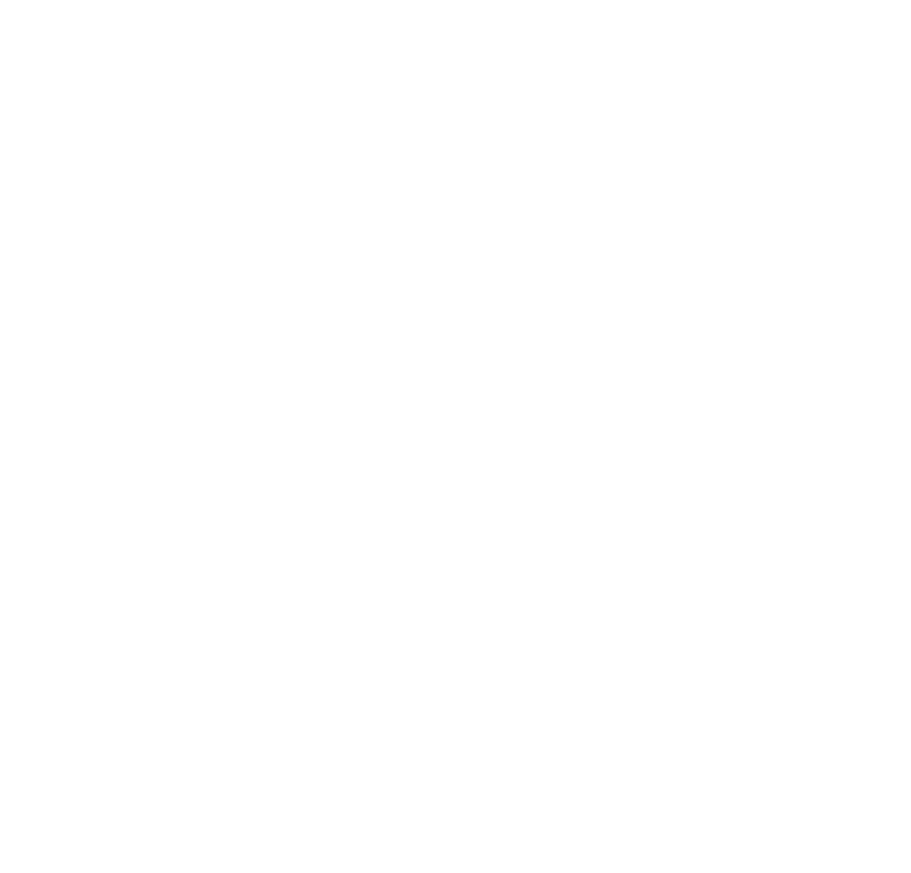
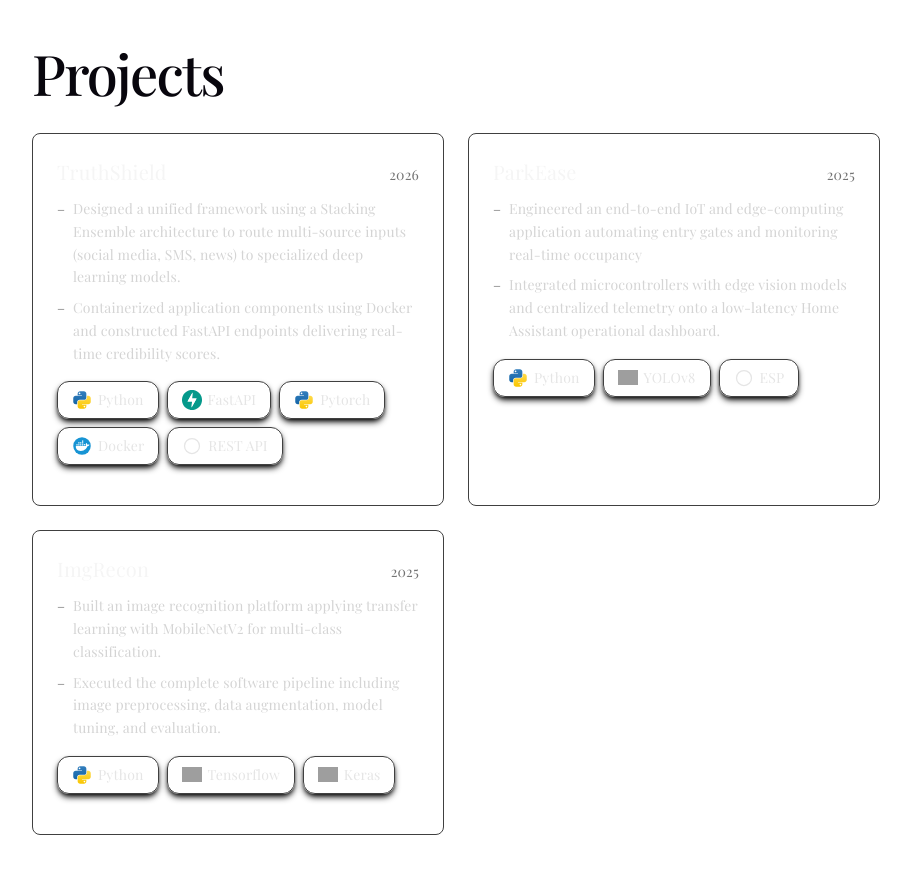
Before and after one commit to YJuDeAd/Portfolio, a React app: page / in a window 1280 px wide. Shown: the part 2620-3493 px from the top of the page, without its empty margins (184-1095 px from the left). Before the commit the page ends 2553 px from the top, so only its background shows below. Built offline with nearby package versions, Linux system fonts and the light colour scheme; grey boxes are pictures that could not be loaded; the HTML template or start-up script is replaced by a standard one.

Commit message:
Projects section almost completed

```diff
--- a/src/pages/Projects.tsx
+++ b/src/pages/Projects.tsx
@@ -1,7 +1,135 @@
+import { DockerIcon, FastAPIIcon, KerasIcon, PlaceholderIcon, PythonIcon, TensorflowIcon, YOLOIcon } from "../assets/icons";
+
+type IconComponent = React.FC<React.SVGProps<SVGSVGElement>> | string;
+
+type tech = {
+  name: string;
+  icon: IconComponent;
+};
+
+type ProjectEntry = {
+  title: string;
+  period: string;
+  bullets: string[];
+  projectLink: string;
+  techstack: tech[];
+};
+
+const project: ProjectEntry[] = [
+  {
+    title: "TruthShield",
+    period: "2026",
+    bullets: [
+      "Designed a unified framework using a Stacking Ensemble architecture to route multi-source inputs (social media, SMS, news) to specialized deep learning models.",
+      "Containerized application components using Docker and constructed FastAPI endpoints delivering real-time credibility scores.",
+    ],
+    // projectLink: "https://github.com/YJuDeAd/TruthShield",
+    projectLink: "",
+    techstack: [
+      {name: "Python", icon: PythonIcon},
+      {name: "FastAPI", icon: FastAPIIcon},
+      {name: "Pytorch", icon: PythonIcon},
+      {name: "Docker", icon: DockerIcon},
+      {name: "REST API", icon: PlaceholderIcon},
+    ],
+  },
+  {
+    title: "ParkEase",
+    period: "2025",
+    bullets: [
+      "Engineered an end-to-end IoT and edge-computing application automating entry gates and monitoring real-time occupancy",
+      "Integrated microcontrollers with edge vision models and centralized telemetry onto a low-latency Home Assistant operational dashboard.",
+    ],
+    // projectLink: "https://github.com/YJuDeAd/parkEase",
+    projectLink: "",
+    techstack: [
+      {name: "Python", icon: PythonIcon},
+      {name: "YOLOv8", icon: YOLOIcon},
+      {name: "ESP", icon: PlaceholderIcon},
+    ],
+  },
+  {
+    title: "ImgRecon",
+    period: "2025",
+    bullets: [
+      "Built an image recognition platform applying transfer learning with MobileNetV2 for multi-class classification.",
+      "Executed the complete software pipeline including image preprocessing, data augmentation, model tuning, and evaluation.",
+    ],
+    // projectLink: "https://github.com/YJuDeAd/ImgRecon",
+    projectLink: "",
+    techstack: [
+      {name: "Python", icon: PythonIcon},
+      {name: "Tensorflow", icon: TensorflowIcon},
+      {name: "Keras", icon: KerasIcon},
+    ],
+  },
+];
+
 function Projects() {
   return (
-    <>
-    </>
+    <section id="projects" className="w-full max-w-4xl mx-auto px-6 py-20">
+      <h1 className="text-5xl text-bold font-[500]">
+        Projects
+      </h1>
+
+      <div className="grid gap-6 sm:grid-cols-2">
+        {project.map((project) => (
+          <div
+            key={project.title}
+            className="group border border-neutral-700 shadow-xs shadow-white/20 rounded-lg p-6 hover:border-neutral-500 transition-colors"
+          >
+            <div className="flex items-baseline justify-between mb-3">
+              <h3 className="text-xl text-neutral-100">
+                {project.title}
+              </h3>
+              <span className="text-neutral-500 text-sm">{project.period}</span>
+            </div>
+
+            <ul className="space-y-2 mb-4">
+              {project.bullets.map((line, i) => (
+                <li
+                  key={i}
+                  className="text-neutral-300 text-sm leading-relaxed pl-4 relative before:content-['–'] before:absolute before:left-0 before:text-neutral-600"
+                >
+                  {line}
+                </li>
+              ))}
+            </ul>
+
+            <div className="flex flex-wrap gap-2 mb-4">
+              {project.techstack.map(({ name, icon: Icon }) => (
+                <span
+                  key={name}
+                  className="inline-flex items-center gap-1.5 px-3.5 py-2 rounded-xl border border-neutral-700 text-sm text-neutral-200 hover:border-neutral-500 transition-colors shadow-md/90"
+                >
+                  {typeof Icon === "string" ? (
+                    <img src={Icon} alt="" width={20} height={20} className="shrink-0" />
+                  ) : (
+                    <Icon width={20} height={20} className="shrink-0" />
+                  )}
+                  {name}
+                </span>
+              ))}
+            </div>
+
+            {project.projectLink && (
+              <div className="flex gap-4 text-sm">
+                {project.projectLink && (
+                  <a
+                    href={project.projectLink}
+                    target="_blank"
+                    rel="noreferrer"
+                    className="text-neutral-400 hover:text-neutral-100 transition-colors underline underline-offset-4"
+                  >
+                    Code
+                  </a>
+                )}
+              </div>
+            )}
+          </div>
+        ))}
+      </div>
+    </section>
   );
 }
 
```
Also changed, not shown: src/assets/icons/index.ts (+14 -9 lines).
